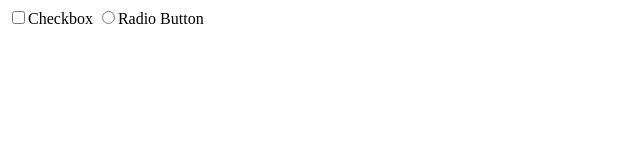
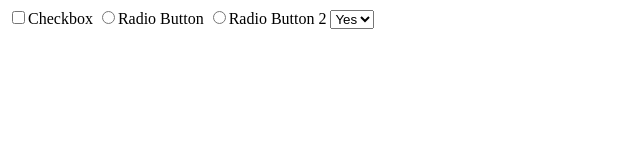
Before and after one commit to jacobmaxplumb/input-exercise, a plain HTML site: page index.html in a window 1280 px wide. Shown: the whole page, without its empty margins (0-640 px from the left). Drawn offline with Linux system fonts and the light colour scheme.

Commit message:
Added Radio Button 2 and Select Input

```diff
--- a/index.html
+++ b/index.html
@@ -11,6 +11,10 @@
     <form action="" method="GET">
         <label><input type="checkbox">Checkbox</label>
         <label for=""><input type="radio" name="radio1">Radio Button</label>
+        <label for=""><input type="radio" name="radio1">Radio Button 2</label>
+        <select name="" id="">
+            <option value="">Yes</option>
+        </select>
     </form>
 </body>
 
```
